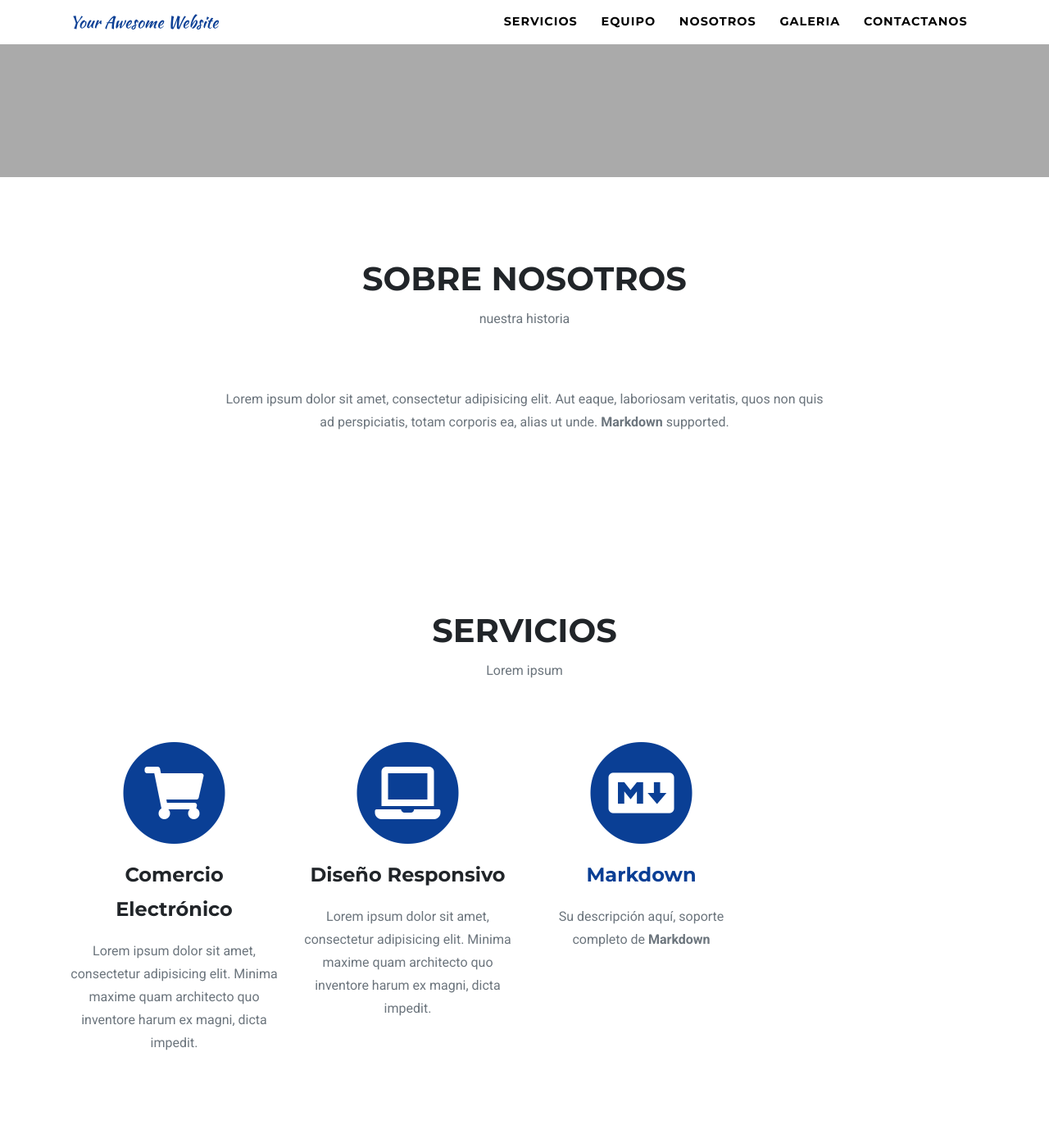
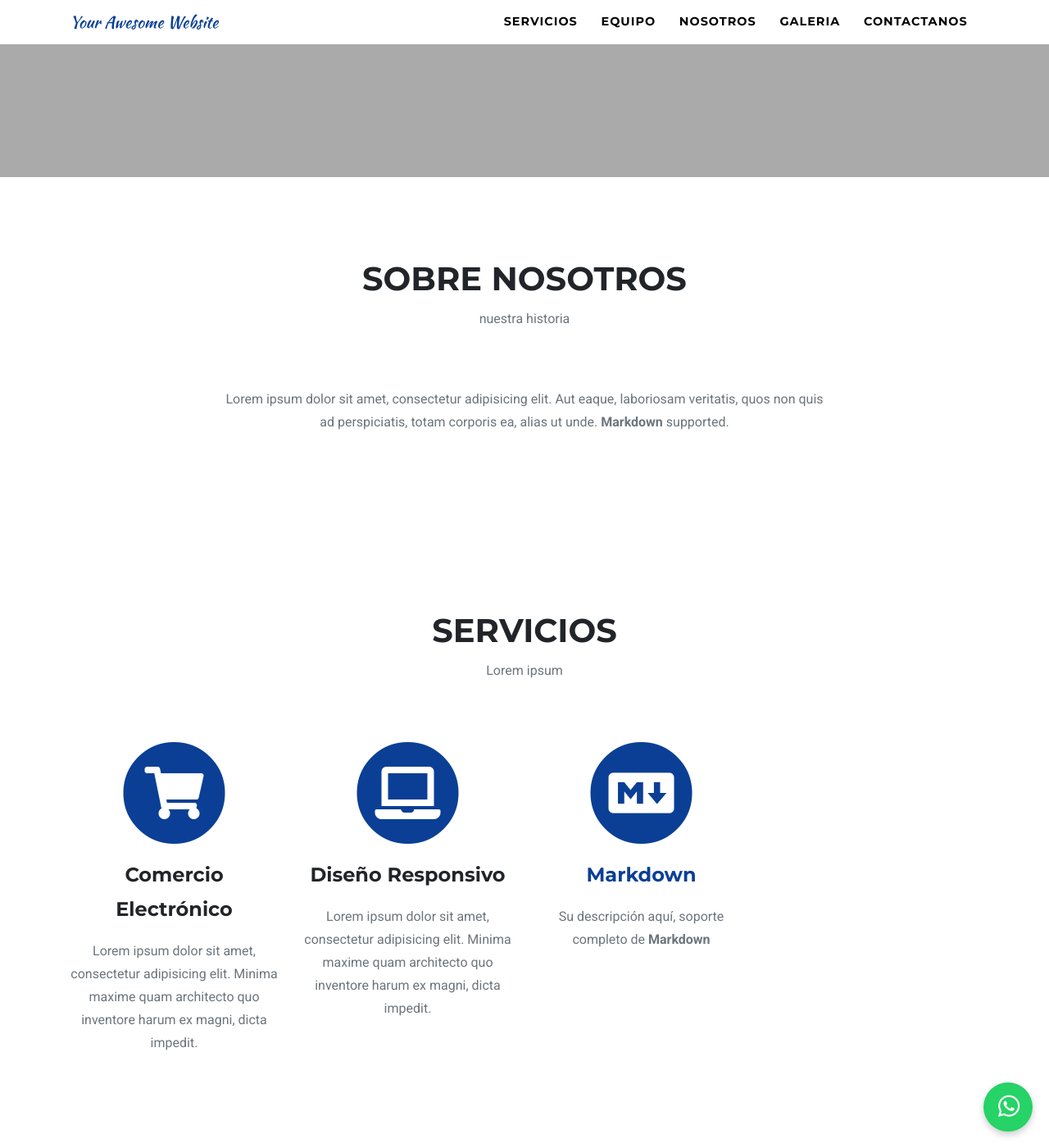
Before and after one commit to miorganizacioncbp/theme, a Jekyll site: the page built from index.md, in a window 1280 px wide and 1400 px high, scrolled down 560 px. Shown: the whole window at 82% size. Built offline with Jekyll 4.4.1, drawn with Linux system fonts in a browser that asks for light colours; some web fonts are replaced; some of the changed text lies outside the part shown.

Commit message:
modify clients and add wpp button

```diff
--- a/_data/galeria.yml
+++ /dev/null
@@ -1,5 +0,0 @@
-galeria:
-- url: assets\img\galeria\foto1.jpg
-- url: assets\img\galeria\foto2.jpg
-- url: assets\img\galeria\foto3.jpg
-- url: assets\img\galeria\foto4.jpg
--- a/_data/sitetext.yml
+++ b/_data/sitetext.yml
@@ -208,6 +208,9 @@ es: &DEFAULT_ES
         url: https://github.com/raviriley/agency-jekyll-theme
         logo: assets/img/clients/creative-market.jpg
 
+  wpp:
+    url: "https://wa.me/+549123456789"
+
   team:
     title: "NUESTRO INCREÍBLE EQUIPO"
     text: "Lorem ipsum dolor sit amet consectetur."
--- a/_includes/clients.html
+++ b/_includes/clients.html
@@ -6,8 +6,8 @@
       <div class="row" {% if site.data.sitetext[site.locale].clients.horizontal-scrolling == "yes" %} id="scrolling-clients" {% endif %}>
 	    {% for client in site.data.sitetext[site.locale].clients.list %}
         <div class="col-md-3 col-sm-6">
-          <a href="{{ client.url }}">
-            <img class="img-fluid d-block mx-auto" src="{{ client.logo }}" alt="{{ client.title }}" style="max-height: {{ site.data.sitetext[site.locale].clients.max-height | default: "100px" }}">
+          <a href="{{ client.url }}" class="client-logo">
+            {{ client.title }} <!-- Nombre del cliente como texto -->
           </a>
         </div>
 	    {% endfor %}
--- a/_includes/head.html
+++ b/_includes/head.html
@@ -47,6 +47,9 @@
   <link href="assets/css/agency.css" rel="stylesheet" />
   <link href="https://fonts.googleapis.com/css2?family=Roboto:wght@400;700&display=swap" rel="stylesheet">
 
+  <!-- FontAwesome -->
+  <link rel="stylesheet" href="https://cdnjs.cloudflare.com/ajax/libs/font-awesome/5.15.4/css/all.min.css">
+
 
   <!-- Page container change top padding when nav shrinks -->
   {% if page.layout == "page" %}
--- /dev/null
+++ b/_includes/wpp.html
@@ -0,0 +1,4 @@
+<!-- WhatsApp Button -->
+<a href="{{ site.data.sitetext[site.locale].wpp.url }}" target="_blank" class="whatsapp-button" aria-label="Contáctanos por WhatsApp">
+    <i class="fab fa-whatsapp"></i>
+  </a>
--- a/_layouts/home.html
+++ b/_layouts/home.html
@@ -9,3 +9,4 @@ layout: default
 {% include galeria.html %}
 {% include clients.html %}
 {% include contact.html %}
+{% include wpp.html %}
--- /dev/null
+++ b/_sass/layout/_client.scss
@@ -0,0 +1,13 @@
+.client-logo {
+    display: block;
+    text-align: center;
+    font-size: 24px;  // Tamaño de letra mediano
+    color: #888888;   // Gris oscuro
+    font-weight: normal;  // Si deseas cambiar el grosor de la letra
+    text-decoration: none;  // Quitar el subrayado por defecto en enlaces
+    transition: color 0.3s ease; // Para añadir un pequeño efecto de transición al pasar el mouse
+
+    &:hover {
+      color: #333333;  // Gris más oscuro cuando el mouse pase por encima
+    }
+  }
--- /dev/null
+++ b/_sass/layout/_wpp.scss
@@ -0,0 +1,18 @@
+.whatsapp-button {
+  position: fixed;
+  bottom: 20px;  // Distancia desde la parte inferior
+  right: 20px;    // Distancia desde la parte izquierda
+  background-color: #25D366;  // Color de fondo de WhatsApp
+  color: white;  // Color del ícono
+  border-radius: 50%;  // Hacer el botón redondo
+  padding: 7px 18px;  // Tamaño del botón
+  width: 60px;  // Ancho fijo para hacer el botón circular
+  height: 60px;
+  font-size: 30px;  // Tamaño del ícono
+  box-shadow: 0 4px 8px rgba(0, 0, 0, 0.2);  // Sombra para dar un poco de profundidad
+  transition: background-color 0.3s ease;  // Transición para el hover
+
+  &:hover {
+    background-color: #128C7E;  // Color de fondo cuando pasa el mouse
+  }
+}
--- a/assets/css/agency.scss
+++ b/assets/css/agency.scss
@@ -40,3 +40,5 @@ $contact-image: "{{ site.data.style.contact-image }}";
 @import "layout/team.scss";
 @import "layout/contact.scss";
 @import "layout/footer.scss";
+@import "layout/client.scss";
+@import "layout/wpp.scss";
```
